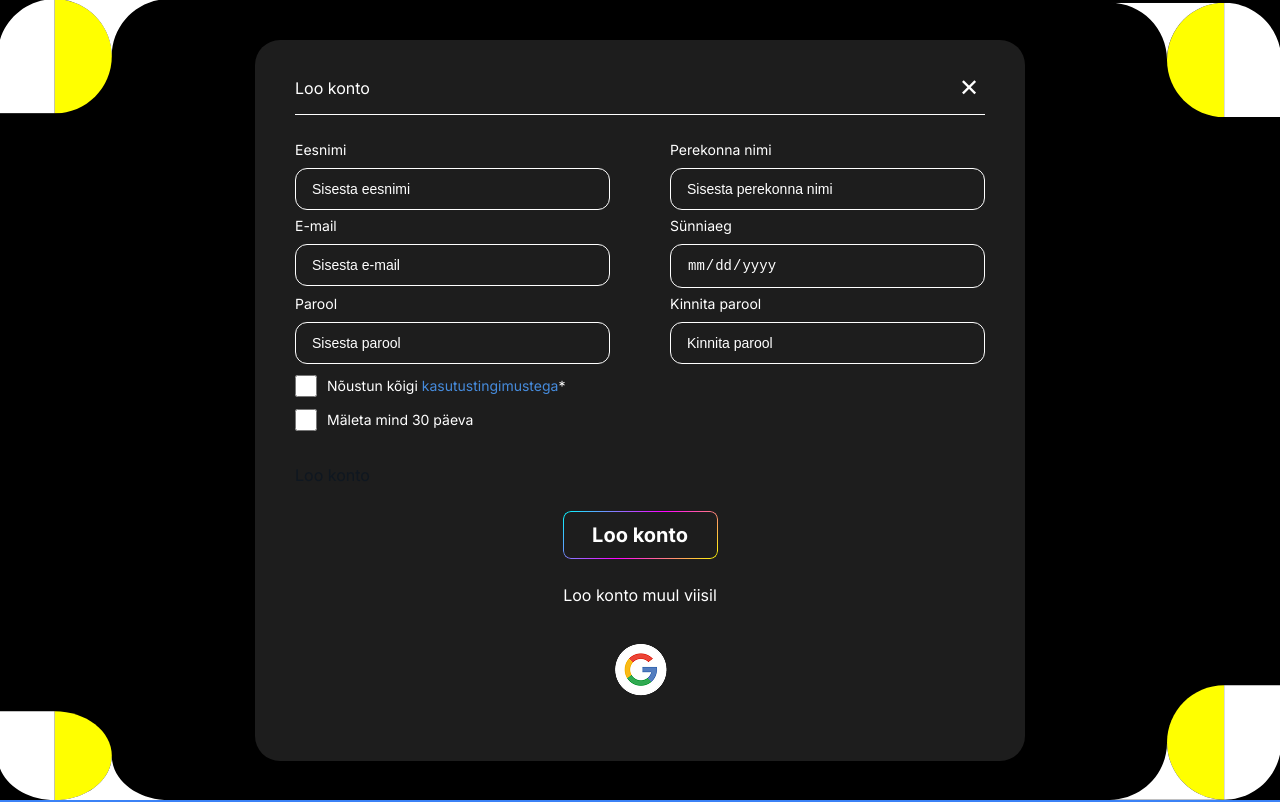
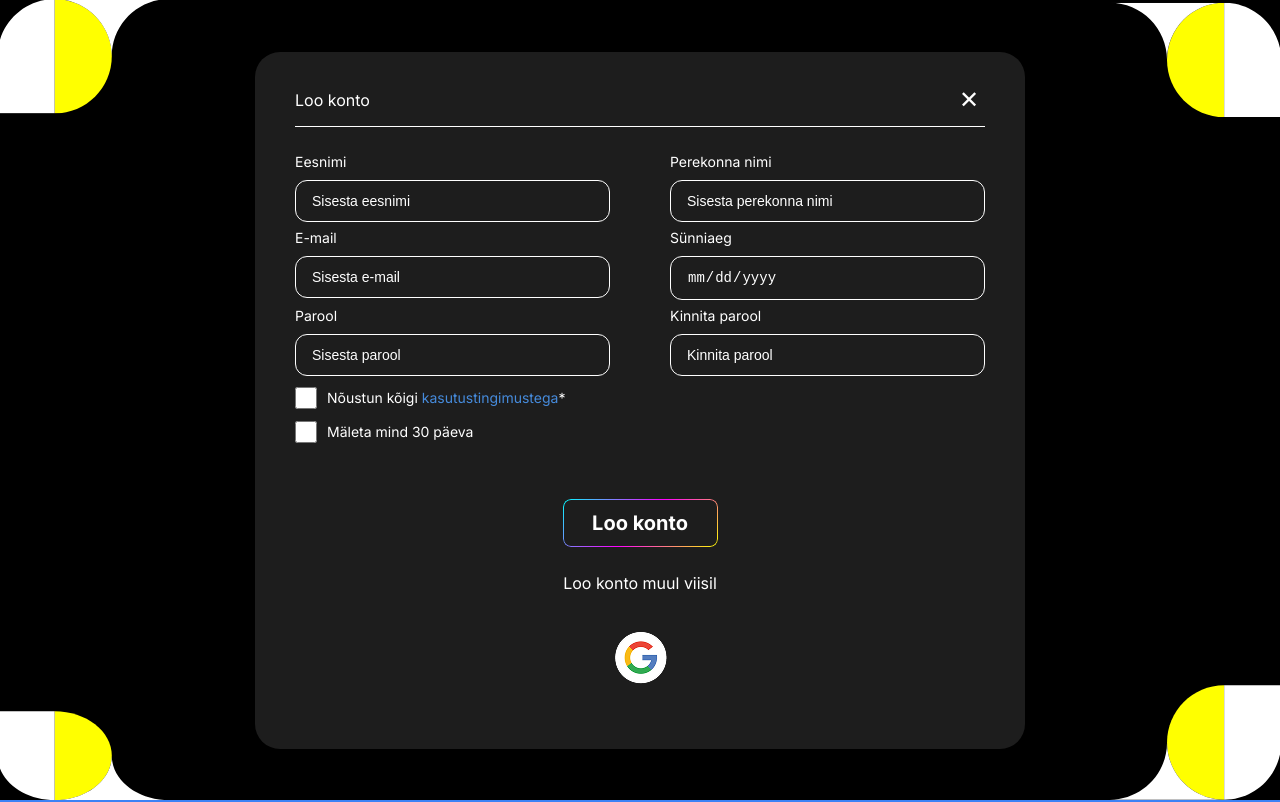
Before and after one commit to hinoobers/EP-lorem8, a React (Vite) app in the folder client/: page /register in a window 1280 px wide. Shown: the top 802 px of the page. Built offline with nearby package versions, Linux system fonts and the light colour scheme.

Commit message:
Update RegistrationPage.jsx

```diff
--- a/client/src/pages/RegistrationPage/RegistrationPage.jsx
+++ b/client/src/pages/RegistrationPage/RegistrationPage.jsx
@@ -207,7 +207,7 @@ function RegistrationPage({ onShowTerms }) {
               <span className="checkbox-text">Mäleta mind 30 päeva</span>
             </label>
           </div>
-            {loading ? 'Kontot loome...' : 'Loo konto'}
+
           <button type="submit" className="registration-submit">
             Loo konto
           </button>
```
